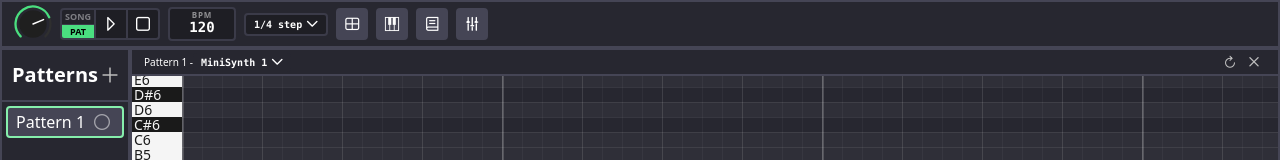
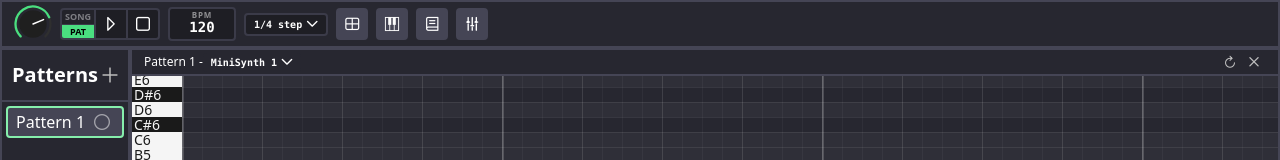
Before and after one commit to Narwhale14/kiwave, a Vue app: page / in a window 1280 px wide. Shown: the top 160 px of the page. Built offline with nearby package versions, Linux system fonts and the light colour scheme.

Commit message:
very minor bug fixes

```diff
--- a/src/components/PianoRoll.vue
+++ b/src/components/PianoRoll.vue
@@ -348,7 +348,7 @@ onBeforeUnmount(() => {
     <!-- toolbar / drag handle -->
     <div class="window-header border-b-2 border-mix-30 bg-mix-15 px-3 shrink-0"
       @pointerdown.stop="dragWindow?.($event)">
-      {{ props.name }} -
+      <span class="text-xs font-medium">{{ props.name }} - </span>
       <BaseDropdown
         v-model="selectedChannelId"
         :items="channels"
@@ -369,7 +369,7 @@ onBeforeUnmount(() => {
     <!-- piano roll -->
     <div ref="pianoRollContainer" class="flex-1 overflow-auto grid grid-cols-[50px_1fr]">
       <!-- notes column -->
-      <div class="flex flex-col-reverse sticky left-0 z-50" ref="pianoKeysContainer">
+      <div class="flex flex-col-reverse sticky left-0 z-50" ref="pianoKeysContainer" :style="{ height: `${notes.length * rowHeight}px` }">
         <button v-for="key in notes" :key="key.midi"
           @pointerdown="playNote(key.midi)"
           @pointerup="stopNote(key.midi)"
```
